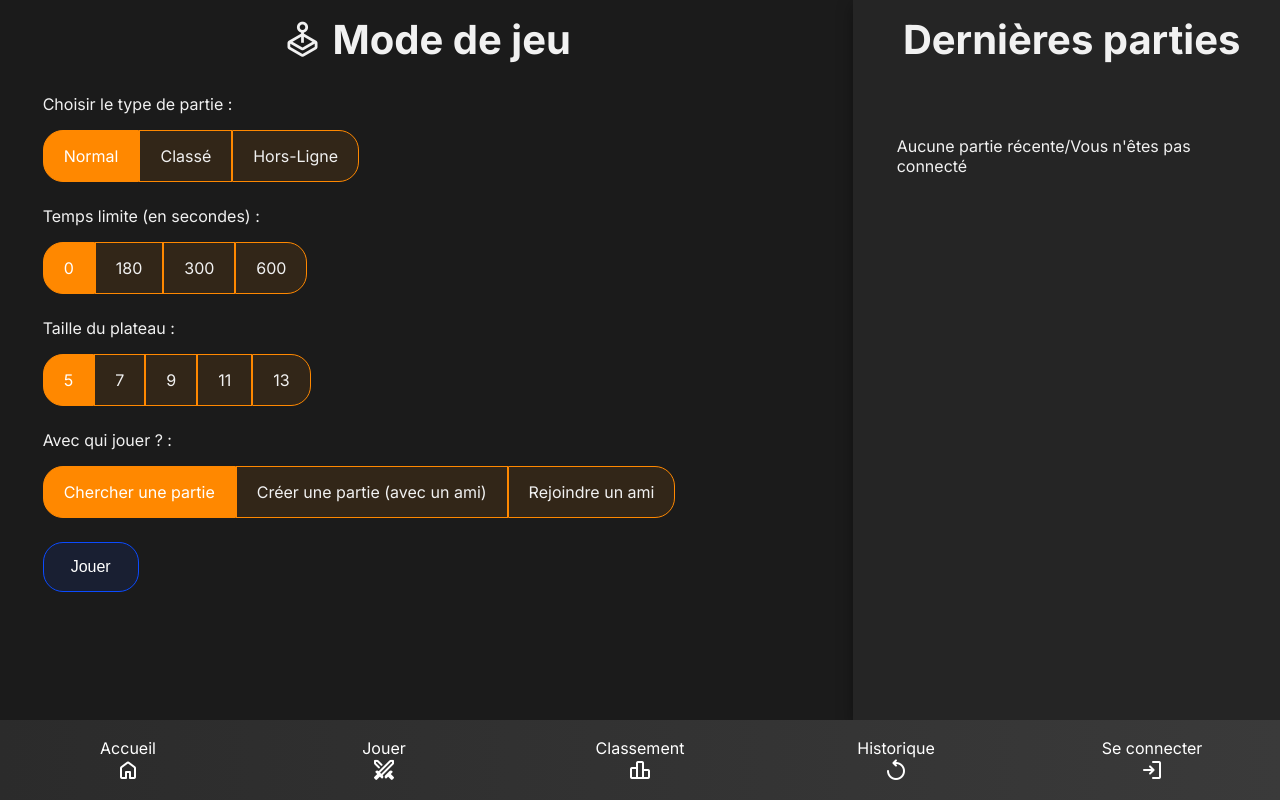
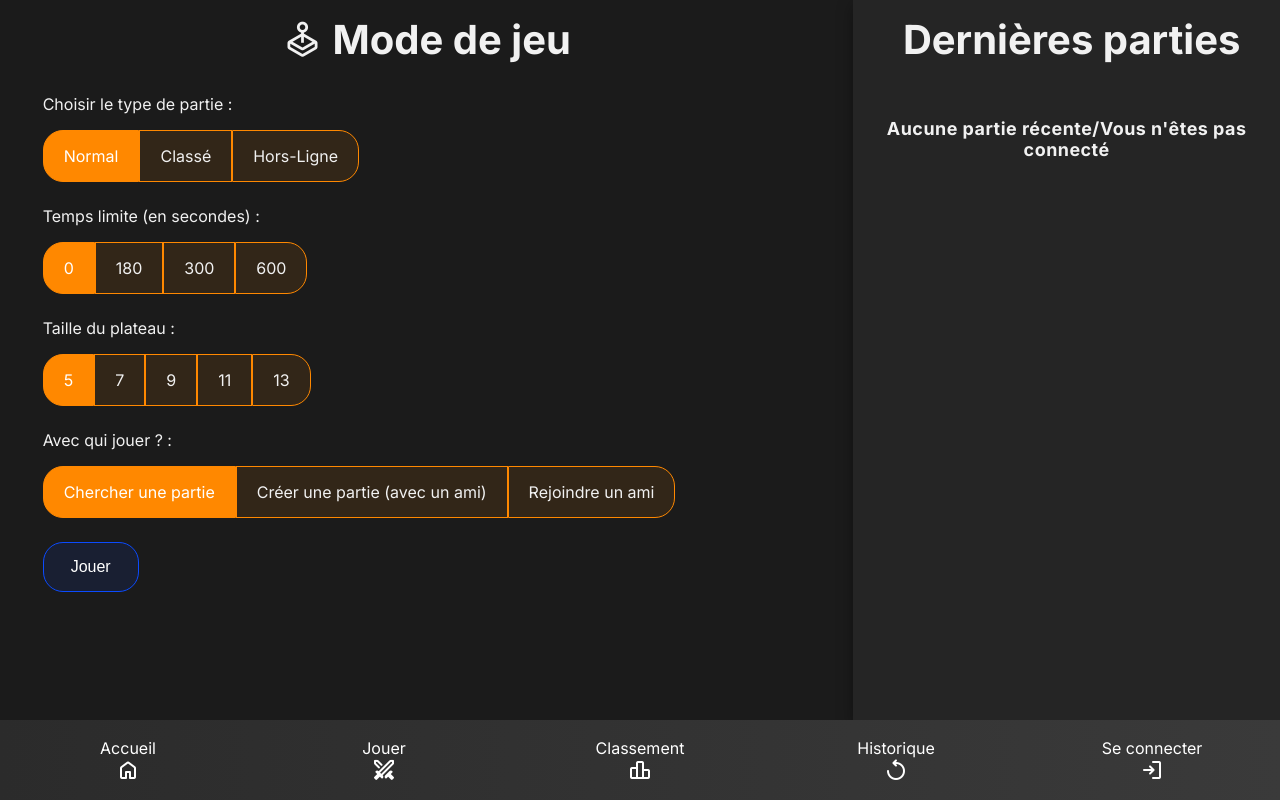
Before and after one commit to Ashokaas/BeeHex, a Next.js app: page /game_mode in a window 1280 px wide. Built offline with nearby package versions, Linux system fonts and the light colour scheme.

Commit message:
minor fix

```diff
--- a/src/app/game_mode/page.tsx
+++ b/src/app/game_mode/page.tsx
@@ -273,8 +273,9 @@ export default function Home() {
         <Title_h1 text="Dernières parties" />
         <div className={styles.history_content}>
           {gamesArr.length === 0 ? (
-            <div className={styles.history_item}>
-                Aucune partie récente/Vous n'êtes pas connecté
+            <div className={styles.current_mmr}>
+                <b>Aucune partie récente/Vous n'êtes pas connecté</b>
+
             </div>
           ) : (
             <>
```
